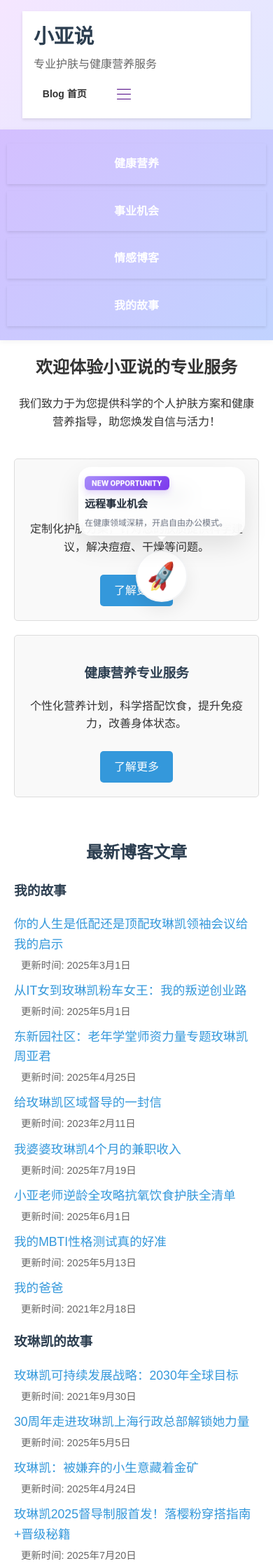
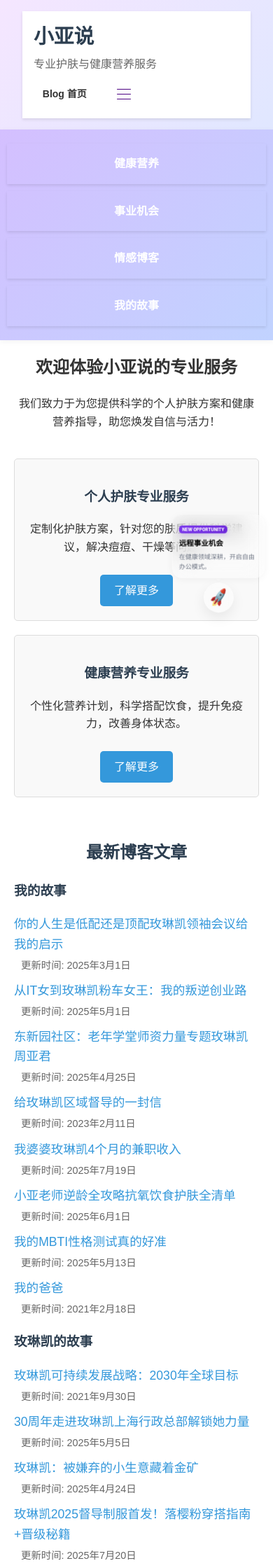
Before and after one commit to xiaoyarap/blog, a Jekyll site: the page built from index.html, in a window 390 px wide. Shown: the top 2240 px of the page at 70% size. Built offline with Jekyll 4.4.1, drawn with Linux system fonts in a browser that asks for light colours.

Commit message:
Update footer.html

```diff
--- a/_includes/footer.html
+++ b/_includes/footer.html
@@ -123,6 +123,76 @@
         #dynamicRocketWidget:hover .rocket-icon {
             transform: rotate(10deg) scale(1.2);
         }
+        /* =============================================
+   📱 专门针对手机客户端/移动端浏览器的极致样式
+   ============================================= */
+@media (max-width: 768px) {
+    #dynamicRocketWidget {
+        /* 1. 靠边停靠，整体缩小到 0.75 倍，显得更精致 */
+        bottom: 25px !important;
+        right: 12px !important;
+        transform: scale(0.75) !important;
+        transform-origin: bottom right;
+    }
+
+    /* 2. 极致透明气泡卡片 */
+    .info-card-permanent {
+        /* 将透明度压低到 0.2，产生近乎全透明的视觉 */
+        background: rgba(255, 255, 255, 0.2) !important;
+
+        /* 重点：增加饱和度提升，让划过背景时颜色更鲜艳 */
+        backdrop-filter: blur(20px) saturate(180%) !important;
+        -webkit-backdrop-filter: blur(20px) saturate(180%) !important;
+
+        /* 增加一道极细的亮白边框，模拟玻璃边缘 */
+        border: 0.5px solid rgba(255, 255, 255, 0.5) !important;
+
+        width: 150px !important;
+        padding: 12px !important;
+        margin-bottom: 8px !important;
+        box-shadow: 0 4px 15px rgba(0, 0, 0, 0.05) !important;
+    }
+
+    /* 气泡尖角也保持同步透明 */
+    .info-card-permanent::after {
+        border-color: rgba(255, 255, 255, 0.2) transparent !important;
+    }
+
+    /* 3. 手机端文字处理：防止太透了看不清 */
+    .info-card-title {
+        font-size: 14px !important;
+        color: #000 !important;
+        font-weight: 800 !important; /* 加粗文字 */
+        /* 给文字加一层微弱的白影，确保在任何背景图上都清晰 */
+        text-shadow: 0 0 10px rgba(255, 255, 255, 0.8);
+    }
+
+    .opportunity-tag {
+        font-size: 8px !important;
+        padding: 1px 6px !important;
+        /* 标签稍微深一点，增加对比度 */
+        background: linear-gradient(135deg, #7c3aed, #6d28d9) !important;
+    }
+
+    /* 4. 火箭底座优化：采用果冻感透明设计 */
+    .rocket-circle {
+        width: 55px !important;
+        height: 55px !important;
+        background: rgba(255, 255, 255, 0.3) !important;
+        backdrop-filter: blur(10px) !important;
+        -webkit-backdrop-filter: blur(10px) !important;
+        border: 1px solid rgba(255, 255, 255, 0.4) !important;
+    }
+
+    .rocket-icon {
+        font-size: 28px !important;
+    }
+
+    /* 5. 滚动动效微调 */
+    .scrolling {
+        transform: scale(0.8) translateY(-4px) !important;
+    }
+    }
     </style>
 </head>
 <body>
```
